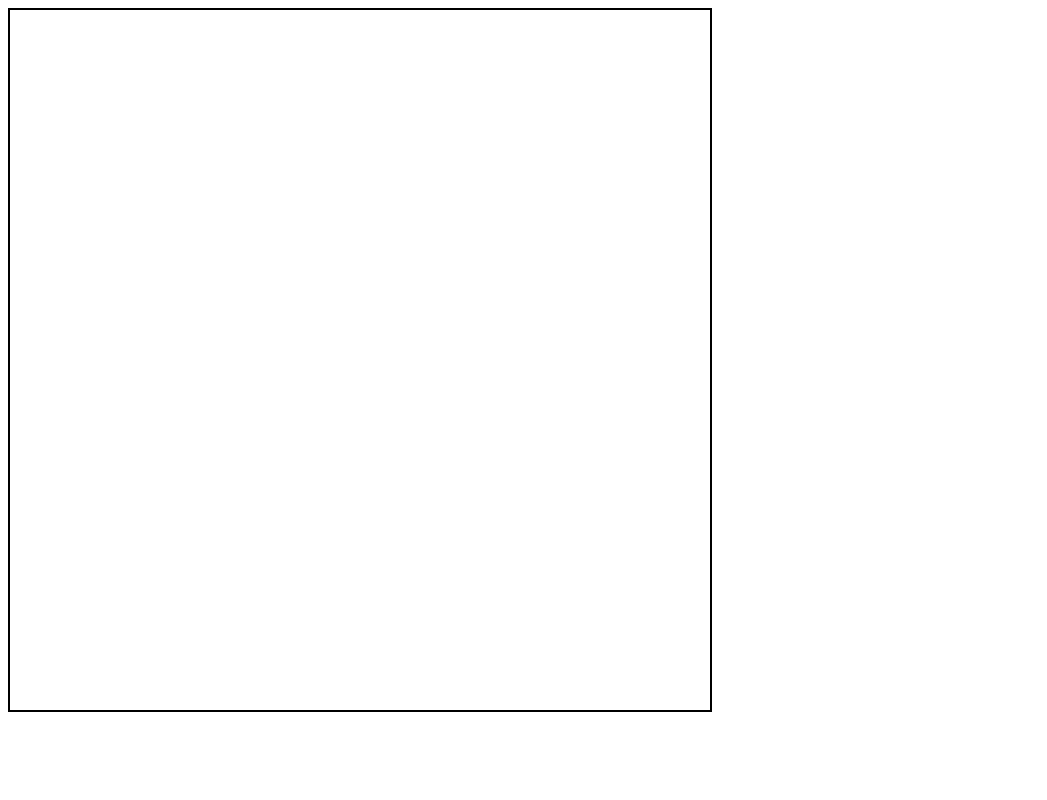
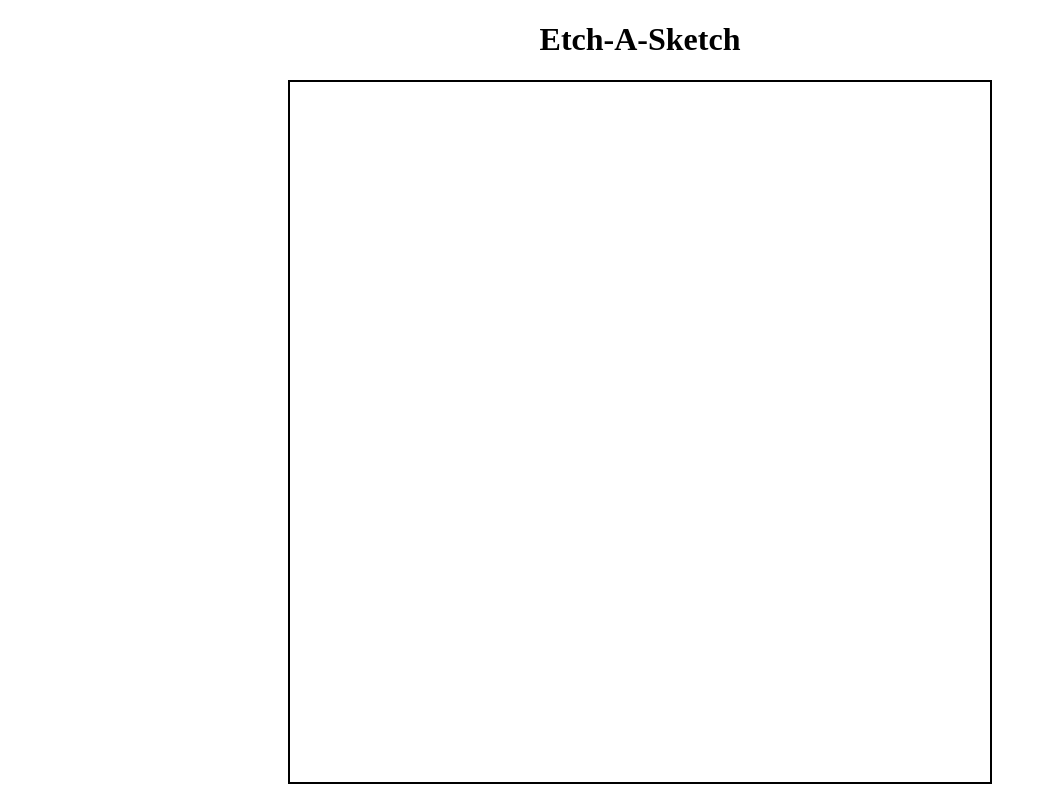
Before and after one commit to Warmflapjacks/Etch-that-sketch, a plain HTML site: page index.html in a window 1280 px wide. Shown: the whole page, without its empty margins (0-1047 px from the left). Drawn offline with Linux system fonts and the light colour scheme.

Commit message:
Create header and container for grid

```diff
--- a/index.html
+++ b/index.html
@@ -13,7 +13,12 @@
 </head>
 
 <body>
-    <div id = "grid"></div>
+    <h1 id = "header">
+        <div>Etch-A-Sketch</div>
+    </h1>
+    <div id = "main">
+        <div id = "grid"></div>
+    </div>
 </body>
 
 </html>
```
